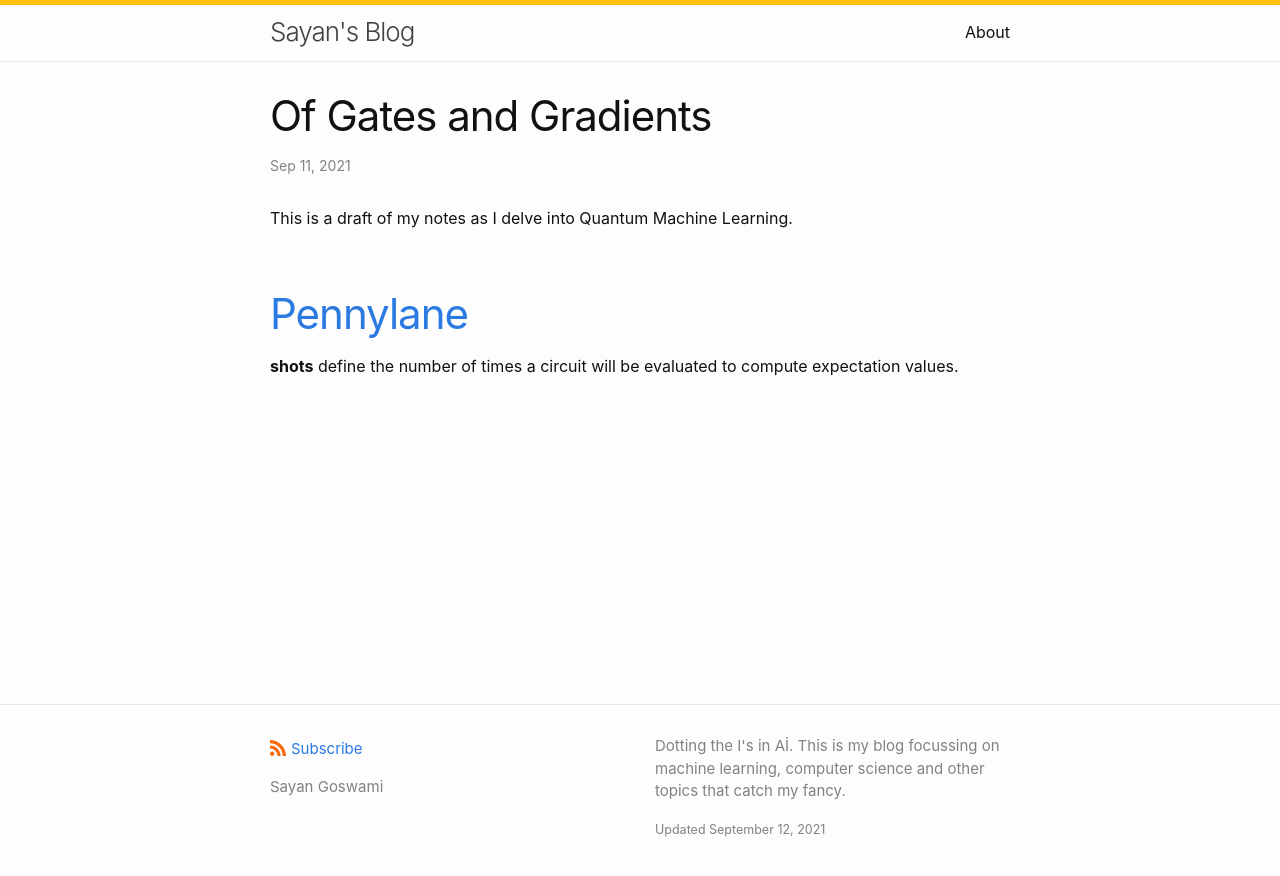
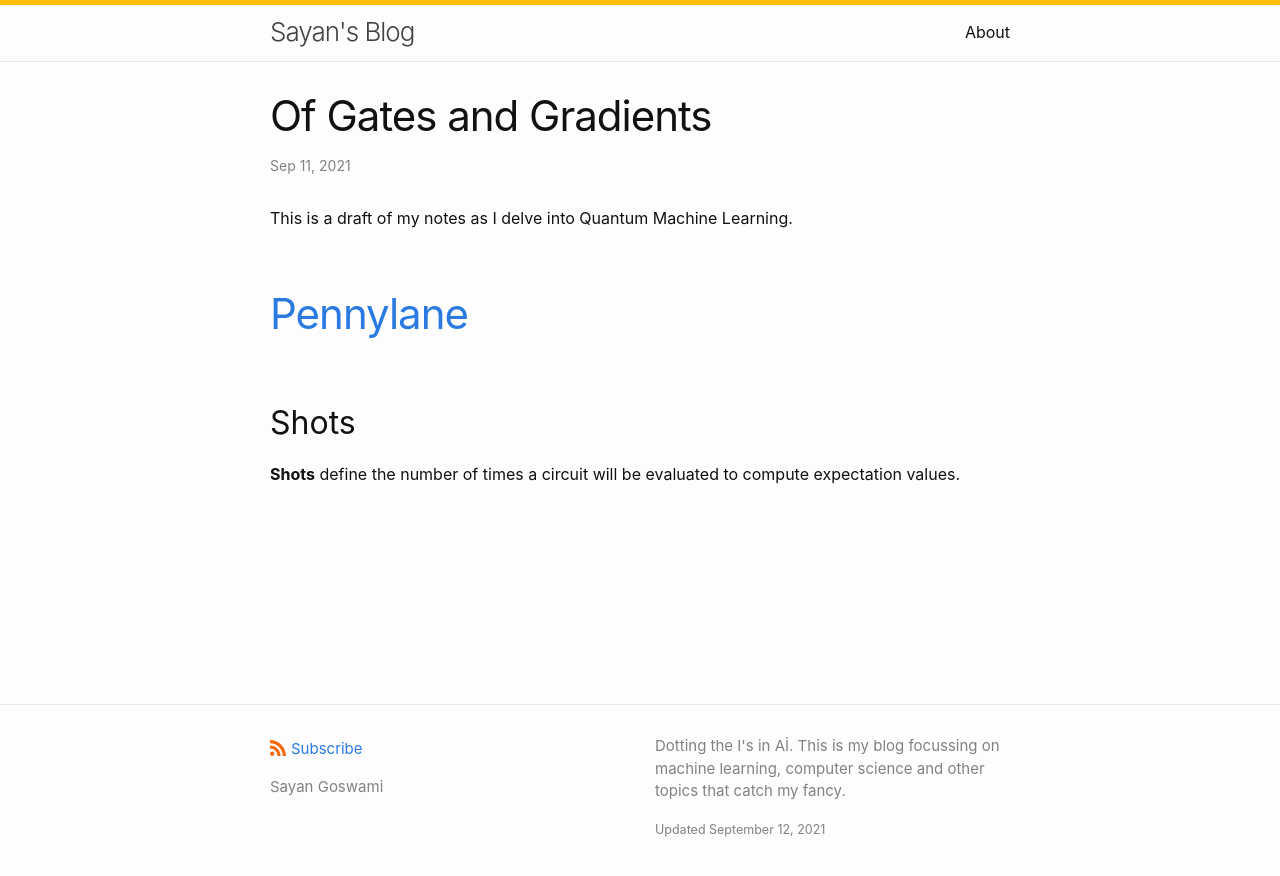
Before and after one commit to say4n/blog, a Jekyll site: the page built from _posts/2021-09-11-gates-and-gradients.md, in a window 1280 px wide. Shown: the top 876 px of the page. Built offline with Jekyll 4.4.1, drawn with Linux system fonts in a browser that asks for light colours.

Commit message:
Updates shots.

```diff
--- a/_posts/2021-09-11-gates-and-gradients.md
+++ b/_posts/2021-09-11-gates-and-gradients.md
@@ -7,4 +7,6 @@ This is a draft of my notes as I delve into Quantum Machine Learning.
 
 # [Pennylane](https://pennylane.ai)
 
-**shots** define the number of times a circuit will be evaluated to compute expectation values.
+## Shots
+
+**Shots** define the number of times a circuit will be evaluated to compute expectation values.
```
